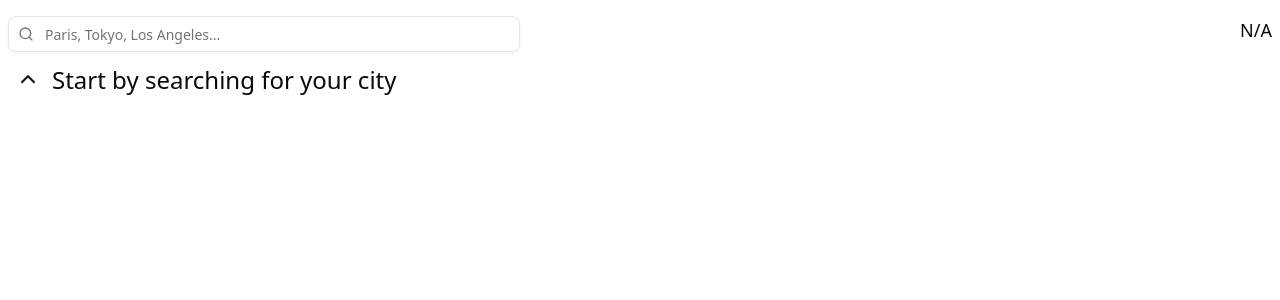
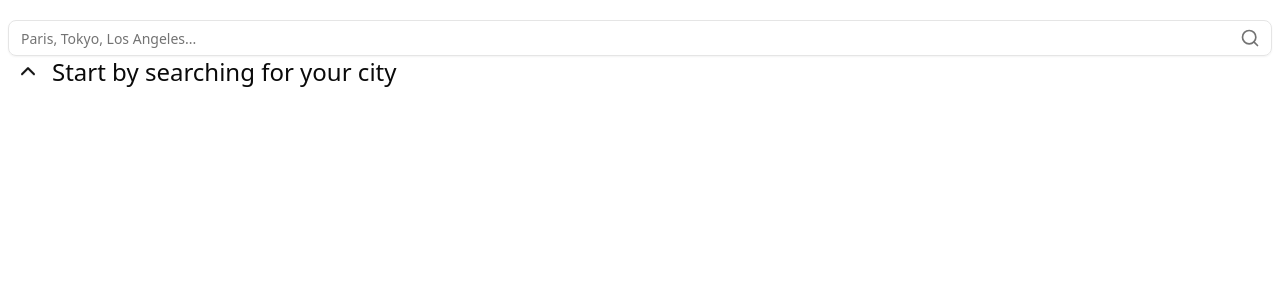
Before and after one commit to lucien-n/mood-movie-finder, a Next.js app in the folder front/: page / in a window 1280 px wide. Shown: the top 300 px of the page. Built offline with nearby package versions, Linux system fonts and the light colour scheme; what common would draw is missing.

Commit message:
improved weather display

```diff
--- a/front/src/app/page.tsx
+++ b/front/src/app/page.tsx
@@ -6,13 +6,14 @@ import MovieCard from "@/sections/movies/MovieCard";
 import { MovieCardSkeleton } from "@/sections/movies/MovieCardSkeleton";
 import MovieGrid from "@/sections/recommendations/MovieGrid";
 import ScrollToTopButton from "@/sections/recommendations/ScrollTopButton";
+import SearchBar from "@/sections/recommendations/SearchBar";
 import SearchPrompt from "@/sections/recommendations/SearchPrompt";
-import Toolbar from "@/sections/recommendations/Toolbar";
+import WeatherCard from "@/sections/weather/WeatherCard";
 
 const SKELETON_ITEMS = 16;
 
 export default function RecommendationsPage() {
-  const { movies, weatherCondition, loading, handleSearch } =
+  const { movies, weatherCondition, loading, city, handleSearch } =
     useRecommendations();
 
   const { scrollableRef, handleScroll, scroll, handleScrollToTop } =
@@ -25,11 +26,17 @@ export default function RecommendationsPage() {
         onScroll={handleScroll}
         className="overflow-y-scroll max-h-screen px-2 pb-4"
       >
-        <Toolbar
-          weather={weatherCondition}
-          onSearch={handleSearch}
-          isLoading={loading}
-        />
+        <div className="flex flex-col gap-5 mt-5">
+          <SearchBar
+            onSearch={handleSearch}
+            placeholder="Paris, Tokyo, Los Angeles..."
+            loading={loading}
+          />
+
+          {weatherCondition && (
+            <WeatherCard city={city} weatherCondition={weatherCondition} />
+          )}
+        </div>
 
         {loading ? (
           <MovieGrid>
--- a/front/src/lib/hooks/useRecommendations.ts
+++ b/front/src/lib/hooks/useRecommendations.ts
@@ -13,6 +13,7 @@ type UseRecommendations = () => {
   movies: MovieProps[] | undefined;
   weatherCondition: WeatherCondition | undefined;
   loading: boolean;
+  city: string;
   handleSearch: HandleSearch;
 };
 
@@ -43,6 +44,7 @@ export const useRecommendations: UseRecommendations = () => {
     movies,
     weatherCondition: data?.weatherCondition,
     loading,
+    city,
     handleSearch,
   };
 };
--- a/front/src/sections/recommendations/CurrentWeather.tsx
+++ /dev/null
@@ -1,61 +0,0 @@
-import { WeatherCondition } from "common";
-import { DynamicIcon, IconName } from "lucide-react/dynamic";
-
-const weatherSpecs: Record<
-  WeatherCondition,
-  { icon: IconName; label: string }
-> = {
-  [WeatherCondition.CLEAR_SKY]: {
-    icon: "sun",
-    label: "Clear Sky",
-  },
-  [WeatherCondition.FEW_CLOUDS]: {
-    icon: "cloud-sun",
-    label: "Few Clouds",
-  },
-  [WeatherCondition.SCATTERED_CLOUDS]: {
-    icon: "cloud",
-    label: "Scattered Clouds",
-  },
-  [WeatherCondition.BROKEN_CLOUDS]: {
-    icon: "cloudy",
-    label: "Broken Clouds",
-  },
-  [WeatherCondition.SHOWER_RAIN]: {
-    icon: "cloud-hail",
-    label: "Shower Rain",
-  },
-  [WeatherCondition.RAIN]: {
-    icon: "cloud-rain",
-    label: "Rain",
-  },
-  [WeatherCondition.THUNDERSTORM]: {
-    icon: "cloud-lightning",
-    label: "Thunderstorm",
-  },
-  [WeatherCondition.SNOW]: {
-    icon: "cloud-snow",
-    label: "Snow",
-  },
-  [WeatherCondition.MIST]: {
-    icon: "cloud-fog",
-    label: "Mist",
-  },
-};
-
-interface Props {
-  weather: WeatherCondition | undefined;
-}
-
-export default function CurrentWeather({ weather }: Props) {
-  if (!weather) return <h1 className="text-center text-lg">N/A</h1>;
-
-  const { icon, label } = weatherSpecs[weather];
-
-  return (
-    <div className="w-fit flex items-center gap-3">
-      <h1 className="text-lg">{label}</h1>
-      <DynamicIcon name={icon} className="size-6 lg:size-8" strokeWidth={1} />
-    </div>
-  );
-}
--- a/front/src/sections/recommendations/SearchBar.tsx
+++ b/front/src/sections/recommendations/SearchBar.tsx
@@ -6,27 +6,30 @@ import { cn } from "@/lib/utils";
 interface Props {
   onSearch: (search: string) => void;
   placeholder?: string;
-  isLoading: boolean;
+  loading: boolean;
 }
 
-export default function SearchBar({ onSearch, placeholder, isLoading }: Props) {
+export default function SearchBar({ onSearch, placeholder, loading }: Props) {
   const [search, setSearch] = useDelayedSearch(onSearch, "", 500);
-  const iconClass = "absolute left-2.5 top-2.5 h-4 w-4 text-muted-foreground";
+  const iconClass =
+    "absolute right-3 top-1/2 transform -translate-y-1/2 text-muted-foreground h-5 w-5";
 
   return (
-    <div className="relative w-full sm:max-w-md lg:max-w-lg">
-      {isLoading ? (
-        <Loader2 className={cn(iconClass, "animate-spin")} />
-      ) : (
-        <Search className={iconClass} />
-      )}
-      <Input
-        type="search"
-        placeholder={placeholder}
-        className="w-full pl-9 bg-background/80"
-        value={search}
-        onChange={(e) => setSearch(e.target.value)}
-      />
+    <div className="flex-1">
+      <div className="relative">
+        <Input
+          placeholder={placeholder}
+          value={search}
+          onChange={(e) => setSearch(e.target.value)}
+          className="pr-10"
+          onKeyDown={(e) => e.key === "Enter" && onSearch(search)}
+        />
+        {loading ? (
+          <Loader2 className={cn(iconClass, "animate-spin")} />
+        ) : (
+          <Search className={iconClass} />
+        )}
+      </div>
     </div>
   );
 }
--- a/front/src/sections/recommendations/Toolbar.tsx
+++ /dev/null
@@ -1,23 +0,0 @@
-import { WeatherCondition } from "common";
-import SearchBar from "./SearchBar";
-import CurrentWeather from "./CurrentWeather";
-
-interface Props {
-  weather?: WeatherCondition;
-  onSearch: (search: string) => void;
-  isLoading: boolean;
-}
-
-export default function Toolbar({ weather, onSearch, isLoading }: Props) {
-  return (
-    <nav className="pb-3 flex flex-col sm:flex-row justify-between py-4">
-      <SearchBar
-        onSearch={onSearch}
-        placeholder="Paris, Tokyo, Los Angeles..."
-        isLoading={isLoading}
-      />
-
-      <CurrentWeather weather={weather} />
-    </nav>
-  );
-}
--- /dev/null
+++ b/front/src/sections/weather/WeatherCard.tsx
@@ -0,0 +1,26 @@
+import { WeatherCondition } from "common";
+import { DynamicIcon } from "lucide-react/dynamic";
+import { weatherConditionSpecs } from "./helpers";
+
+interface Props {
+  city: string;
+  weatherCondition: WeatherCondition;
+}
+
+export default function WeatherCard({ city, weatherCondition }: Props) {
+  const { icon, label } = weatherConditionSpecs[weatherCondition];
+
+  return (
+    <div className="mb-8 p-4 bg-muted rounded-lg flex items-center gap-3">
+      <DynamicIcon name={icon.name} className={icon.color} size={32} />
+      <div>
+        <h2 className="text-xl font-semibold capitalize">
+          Current Weather in {city}: {label}
+        </h2>
+        <p className="text-muted-foreground">
+          Here are some movies that match the mood:
+        </p>
+      </div>
+    </div>
+  );
+}
--- /dev/null
+++ b/front/src/sections/weather/helpers.ts
@@ -0,0 +1,44 @@
+import { WeatherCondition } from "common";
+import { IconName } from "lucide-react/dynamic";
+
+export const weatherConditionSpecs: Record<
+  WeatherCondition,
+  { icon: { name: IconName; color: string }; label: string }
+> = {
+  [WeatherCondition.CLEAR_SKY]: {
+    icon: { name: "sun", color: "text-yellow-500" },
+    label: "Clear Sky",
+  },
+  [WeatherCondition.FEW_CLOUDS]: {
+    icon: { name: "cloud-sun", color: "text-gray-500" },
+    label: "Few Clouds",
+  },
+  [WeatherCondition.SCATTERED_CLOUDS]: {
+    icon: { name: "cloud", color: "text-gray-500" },
+    label: "Scattered Clouds",
+  },
+  [WeatherCondition.BROKEN_CLOUDS]: {
+    icon: { name: "cloudy", color: "text-gray-500" },
+    label: "Broken Clouds",
+  },
+  [WeatherCondition.SHOWER_RAIN]: {
+    icon: { name: "cloud-hail", color: "text-blue-500" },
+    label: "Shower Rain",
+  },
+  [WeatherCondition.RAIN]: {
+    icon: { name: "cloud-rain", color: "text-blue-500" },
+    label: "Rain",
+  },
+  [WeatherCondition.THUNDERSTORM]: {
+    icon: { name: "cloud-lightning", color: "text-purple-500" },
+    label: "Thunderstorm",
+  },
+  [WeatherCondition.SNOW]: {
+    icon: { name: "cloud-snow", color: "text-blue-200" },
+    label: "Snow",
+  },
+  [WeatherCondition.MIST]: {
+    icon: { name: "cloud-fog", color: "text-gray-400" },
+    label: "Mist",
+  },
+};
```
